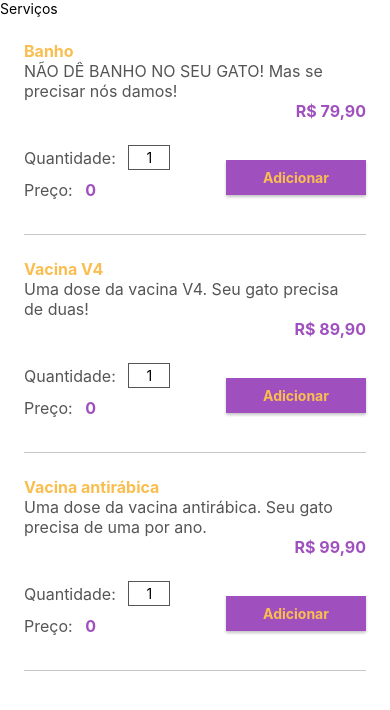
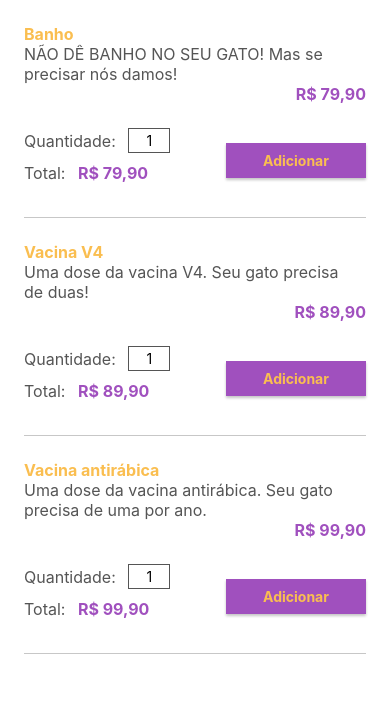
Before and after one commit to helisoncavalheiro/gatito, a React Native app: screen / in a window 390 px wide. Shown: the top 710 px of the page. Built offline with nearby package versions, Linux system fonts and the light colour scheme.

Commit message:
Atualiza o total em função da quantidade

```diff
--- a/src/telas/Servicos/Item/index.js
+++ b/src/telas/Servicos/Item/index.js
@@ -6,6 +6,16 @@ import estilos from "./estilos";
 
 export default function Item({ nome, preco, descricao }) {
   const [quantidade, setQuantidade] = useState(1);
+  const [total, setTotal] = useState(preco);
+
+  const atualizaQuantidade = (novaQuantidade) => {
+    setQuantidade(novaQuantidade);
+    calculaTotal(novaQuantidade);
+  };
+
+  const calculaTotal = (quantidade) => {
+    setTotal(quantidade * preco);
+  };
 
   return (
     <>
@@ -25,13 +35,18 @@ export default function Item({ nome, preco, descricao }) {
             <Text style={estilos.descricao}>Quantidade: </Text>
             <CampoInteiro
               valor={quantidade}
-              acao={setQuantidade}
+              acao={atualizaQuantidade}
               estilos={estilos.quantidade}
             />
           </View>
           <View style={estilos.valor}>
-            <Text style={estilos.descricao}>Preço: </Text>
-            <Text style={estilos.preco}>0</Text>
+            <Text style={estilos.descricao}>Total: </Text>
+            <Text style={estilos.preco}>
+              {Intl.NumberFormat("pt-BR", {
+                style: "currency",
+                currency: "BRL",
+              }).format(total)}
+            </Text>
           </View>
         </View>
         {/* <Button title="Adicionar"></Button> */}
--- a/src/telas/Servicos/index.js
+++ b/src/telas/Servicos/index.js
@@ -1,7 +1,7 @@
 import React from "react";
 
 //para usar os componentes do React Native eles precisam ser importados primeiro
-import { Text, SafeAreaView, StatusBar, FlatList } from "react-native";
+import { SafeAreaView, StatusBar, FlatList } from "react-native";
 
 import Item from "./Item";
 const servicos = [
@@ -30,7 +30,6 @@ export default function Servicos() {
   return (
     <SafeAreaView>
       <StatusBar />
-      <Text>Serviços</Text>
       <FlatList
         data={servicos}
         renderItem={({ item }) => <Item {...item} />}
```
